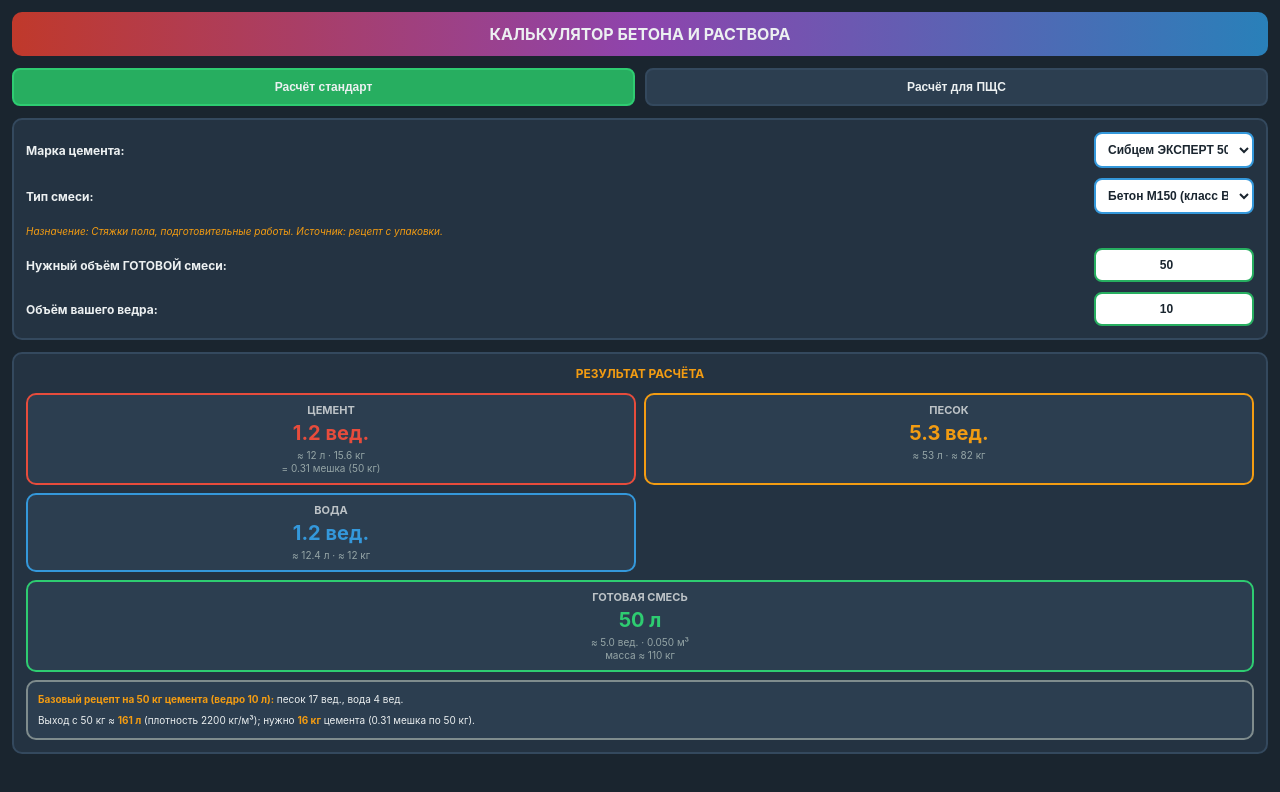
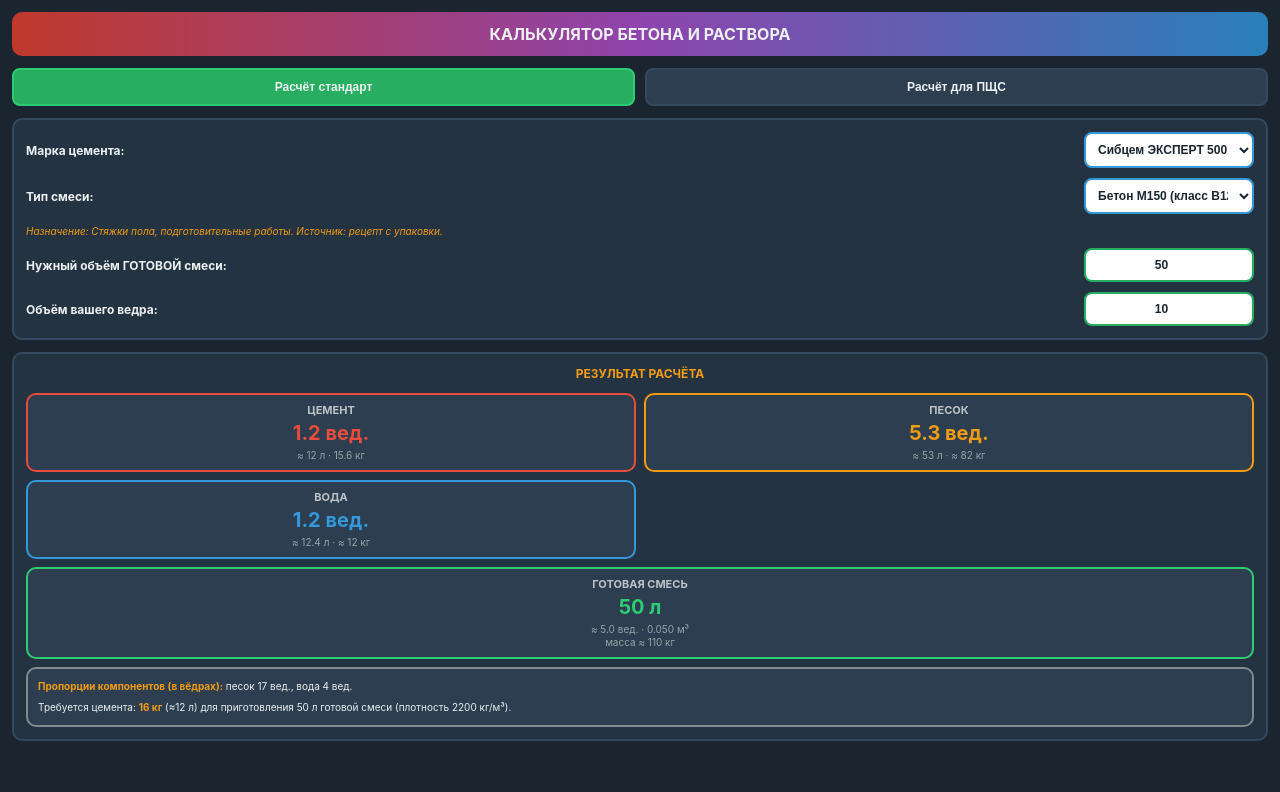
Before and after one commit to JEVzh/beton-calc, a plain HTML site: page index.html in a window 1280 px wide. Drawn offline with Linux system fonts and the light colour scheme.

Commit message:
Update index.html

```diff
--- a/index.html
+++ b/index.html
@@ -7,189 +7,34 @@
     <meta name="apple-mobile-web-app-capable" content="yes">
     <meta name="apple-mobile-web-app-status-bar-style" content="black-translucent">
     <title>Калькулятор бетона</title>
-
-    <!-- PWA: манифест + иконка -->
     <link rel="manifest" href="manifest.json">
-    <link rel="apple-touch-icon" href="icon.png">
-
     <style>
-        * {
-            margin: 0;
-            padding: 0;
-            box-sizing: border-box;
-        }
-
-        body {
-            font-family: -apple-system, BlinkMacSystemFont, 'Segoe UI', Roboto, sans-serif;
-            background: #1a252f;
-            color: #ecf0f1;
-            padding: 12px;
-            min-height: 100vh;
-        }
-
-        .header {
-            background: linear-gradient(90deg, #c0392b, #8e44ad, #2980b9);
-            padding: 12px;
-            border-radius: 10px;
-            text-align: center;
-            font-size: 16px;
-            font-weight: bold;
-            margin-bottom: 12px;
-        }
-
-        .mode-toggle {
-            display: flex;
-            gap: 10px;
-            justify-content: center;
-            margin-bottom: 12px;
-        }
-
-        .mode-btn {
-            flex: 1;
-            padding: 10px;
-            background: #2c3e50;
-            border: 2px solid #34495e;
-            border-radius: 8px;
-            color: #ecf0f1;
-            font-size: 12px;
-            font-weight: bold;
-            cursor: pointer;
-            transition: all 0.2s;
-        }
-
-        .mode-btn.active {
-            background: #27ae60;
-            border-color: #2ecc71;
-        }
-
-        .input-group {
-            background: #243342;
-            border: 2px solid #34495e;
-            border-radius: 10px;
-            padding: 12px;
-            margin-bottom: 12px;
-        }
-
-        .input-row {
-            display: flex;
-            align-items: center;
-            margin-bottom: 10px;
-            gap: 10px;
-        }
-
-        .input-row:last-child {
-            margin-bottom: 0;
-        }
-
-        .input-label {
-            flex: 1;
-            font-size: 12px;
-            font-weight: bold;
-        }
-
-        select, input {
-            width: 160px;
-            padding: 8px;
-            background: #ffffff;
-            color: #1a252f;
-            border: 2px solid #3498db;
-            border-radius: 8px;
-            font-size: 12px;
-            font-weight: bold;
-        }
-
-        input[type="number"] {
-            border-color: #27ae60;
-            text-align: center;
-        }
-
-        .mix-desc {
-            color: #f39c12;
-            font-size: 10px;
-            font-style: italic;
-            margin-top: 8px;
-            line-height: 1.4;
-        }
-
-        .results {
-            background: #243342;
-            border: 2px solid #34495e;
-            border-radius: 10px;
-            padding: 12px;
-        }
-
-        .results-title {
-            color: #f39c12;
-            font-size: 12px;
-            font-weight: bold;
-            margin-bottom: 12px;
-            text-align: center;
-        }
-
-        .cards-grid {
-            display: grid;
-            grid-template-columns: repeat(2, 1fr);
-            gap: 8px;
-            margin-bottom: 8px;
-        }
-
-        .card {
-            background: #2c3e50;
-            border: 2px solid #3498db;
-            border-radius: 10px;
-            padding: 8px;
-            text-align: center;
-        }
-
-        .card-title {
-            color: #bdc3c7;
-            font-size: 11px;
-            font-weight: bold;
-            margin-bottom: 4px;
-        }
-
-        .card-value {
-            font-size: 20px;
-            font-weight: bold;
-            margin-bottom: 4px;
-        }
-
-        .card-sub {
-            color: #95a5a6;
-            font-size: 10px;
-            line-height: 1.3;
-        }
-
-        .total-card {
-            grid-column: 1 / -1;
-            border-color: #2ecc71;
-        }
-
-        .total-card .card-value {
-            color: #2ecc71;
-        }
-
-        .info-frame {
-            background: #2c3e50;
-            border: 2px solid #7f8c8d;
-            border-radius: 10px;
-            padding: 10px;
-            margin-top: 8px;
-            font-size: 10px;
-            line-height: 1.5;
-        }
-
-        .info-line {
-            margin-bottom: 6px;
-        }
-
-        .info-line:last-child {
-            margin-bottom: 0;
-        }
-
-        .info-line b {
-            color: #f39c12;
-        }
+        * { margin: 0; padding: 0; box-sizing: border-box; }
+        body { font-family: -apple-system, BlinkMacSystemFont, 'Segoe UI', Roboto, sans-serif; background: #1a252f; color: #ecf0f1; padding: 12px; min-height: 100vh; }
+        .header { background: linear-gradient(90deg, #c0392b, #8e44ad, #2980b9); padding: 12px; border-radius: 10px; text-align: center; font-size: 16px; font-weight: bold; margin-bottom: 12px; }
+        .mode-toggle { display: flex; gap: 10px; justify-content: center; margin-bottom: 12px; }
+        .mode-btn { flex: 1; padding: 10px; background: #2c3e50; border: 2px solid #34495e; border-radius: 8px; color: #ecf0f1; font-size: 12px; font-weight: bold; cursor: pointer; transition: all 0.2s; }
+        .mode-btn.active { background: #27ae60; border-color: #2ecc71; }
+        .input-group { background: #243342; border: 2px solid #34495e; border-radius: 10px; padding: 12px; margin-bottom: 12px; }
+        .input-row { display: flex; align-items: center; margin-bottom: 10px; gap: 10px; }
+        .input-row:last-child { margin-bottom: 0; }
+        .input-label { flex: 1; font-size: 12px; font-weight: bold; }
+        select, input { width: 170px; padding: 8px; background: #ffffff; color: #1a252f; border: 2px solid #3498db; border-radius: 8px; font-size: 12px; font-weight: bold; }
+        input[type="number"] { border-color: #27ae60; text-align: center; }
+        .mix-desc { color: #f39c12; font-size: 10px; font-style: italic; margin-top: 8px; line-height: 1.4; }
+        .results { background: #243342; border: 2px solid #34495e; border-radius: 10px; padding: 12px; }
+        .results-title { color: #f39c12; font-size: 12px; font-weight: bold; margin-bottom: 12px; text-align: center; }
+        .cards-grid { display: grid; grid-template-columns: repeat(2, 1fr); gap: 8px; margin-bottom: 8px; }
+        .card { background: #2c3e50; border: 2px solid #3498db; border-radius: 10px; padding: 8px; text-align: center; }
+        .card-title { color: #bdc3c7; font-size: 11px; font-weight: bold; margin-bottom: 4px; }
+        .card-value { font-size: 20px; font-weight: bold; margin-bottom: 4px; }
+        .card-sub { color: #95a5a6; font-size: 10px; line-height: 1.3; }
+        .total-card { grid-column: 1 / -1; border-color: #2ecc71; }
+        .total-card .card-value { color: #2ecc71; }
+        .info-frame { background: #2c3e50; border: 2px solid #7f8c8d; border-radius: 10px; padding: 10px; margin-top: 8px; font-size: 10px; line-height: 1.5; }
+        .info-line { margin-bottom: 6px; }
+        .info-line:last-child { margin-bottom: 0; }
+        .info-line b { color: #f39c12; }
     </style>
 </head>
 <body>
@@ -203,24 +48,17 @@
     <div class="input-group">
         <div class="input-row">
             <label class="input-label">Марка цемента:</label>
-            <select id="cement" onchange="onCementChange()">
-                <option value="expert500">Сибцем ЭКСПЕРТ 500 (ЦЕМ I 42,5Н)</option>
-                <option value="profi450">Сибцем ПРОФИ 450 (ЦЕМ II/А-ЗО 32,5Б)</option>
-            </select>
+            <select id="cement" onchange="onCementChange()"></select>
         </div>
-
         <div class="input-row">
             <label class="input-label">Тип смеси:</label>
             <select id="mix" onchange="calculate()"></select>
         </div>
-
         <div class="mix-desc" id="mix-desc"></div>
-
         <div class="input-row" style="margin-top: 10px;">
             <label class="input-label">Нужный объём ГОТОВОЙ смеси:</label>
             <input type="number" id="volume" value="50" min="1" max="20000" step="1" oninput="calculate()">
         </div>
-
         <div class="input-row">
             <label class="input-label">Объём вашего ведра:</label>
             <input type="number" id="bucket" value="10" min="1" max="50" step="1" oninput="calculate()">
@@ -234,11 +72,11 @@
     </div>
 
     <script>
-        const REF_BAG_KG = 50.0;
-        const DENSITY = { cement: 1.30, sand: 1.55, gravel: 1.45, water: 1.00, pgs: 1.60 };
+        var REF_BAG_KG = 50.0;
+        var DENSITY = { cement: 1.30, sand: 1.55, gravel: 1.45, water: 1.00, pgs: 1.60 };
 
-        const RECIPES = {
-            expert500: {
+        var RECIPES = {
+            "Сибцем ЭКСПЕРТ 500": {
                 color: '#e74c3c',
                 mixes: {
                     'Бетон М150 (класс В12,5)': { gravel: 0.0, sand: 17.0, water: 4.0, density: 2.20, source: 'pack', desc: 'Стяжки пола, подготовительные работы' },
@@ -249,7 +87,7 @@
                     'Раствор кладочный/штукатурный М100': { gravel: 0.0, sand: 18.5, water: 4.5, density: 2.00, source: 'pack', desc: 'Кладка кирпича, штукатурка стен' }
                 }
             },
-            profi450: {
+            "Сибцем ПРОФИ 450": {
                 color: '#3498db',
                 mixes: {
                     'Бетон М150 (класс В12,5)': { gravel: 0.0, sand: 16.0, water: 4.0, density: 2.20, source: 'pack', desc: 'Стяжки пола, подготовительные работы' },
@@ -262,7 +100,9 @@
             }
         };
 
-        let currentMode = 'std';
+        var currentMode = 'std';
+
+        function fmtG(v) { return parseFloat(v.toPrecision(12)).toString(); }
 
         function setMode(mode) {
             currentMode = mode;
@@ -272,64 +112,55 @@
         }
 
         function onCementChange() {
-            const cement = document.getElementById('cement').value;
-            const mixSelect = document.getElementById('mix');
+            var cement = document.getElementById('cement').value;
+            var mixSelect = document.getElementById('mix');
             mixSelect.innerHTML = '';
-
-            const mixes = RECIPES[cement].mixes;
-            for (const mixName in mixes) {
-                const option = document.createElement('option');
-                option.value = mixName;
-                option.textContent = mixName;
+            var mixes = RECIPES[cement].mixes;
+            for (var name in mixes) {
+                var option = document.createElement('option');
+                option.value = name;
+                option.textContent = name;
                 mixSelect.appendChild(option);
             }
-
             calculate();
         }
 
         function calculate() {
-            const cementKey = document.getElementById('cement').value;
-            const mixName = document.getElementById('mix').value;
-            const mix = RECIPES[cementKey].mixes[mixName];
-
+            var cementKey = document.getElementById('cement').value;
+            var mixName = document.getElementById('mix').value;
+            var mix = RECIPES[cementKey].mixes[mixName];
             if (!mix) return;
 
-            const bucket = parseFloat(document.getElementById('bucket').value) || 10;
-            const target = parseFloat(document.getElementById('volume').value) || 50;
-
+            var bucket = parseFloat(document.getElementById('bucket').value) || 10;
+            var target = parseFloat(document.getElementById('volume').value) || 50;
             if (bucket <= 0 || target <= 0) return;
 
-            const usePgs = currentMode === 'pgs';
-            const hasGravel = mix.gravel > 0;
-            const pgsMode = usePgs && hasGravel;
+            var usePgs = (currentMode === 'pgs');
+            var hasGravel = mix.gravel > 0;
+            var pgsMode = usePgs && hasGravel;
 
-            // Расчёт по рецепту на 50 кг цемента
-            const sandL = mix.sand * bucket;
-            const gravelL = mix.gravel * bucket;
-            const waterL = mix.water * bucket;
+            var sandL = mix.sand * bucket;
+            var gravelL = mix.gravel * bucket;
+            var waterL = mix.water * bucket;
 
-            const massPerBag = REF_BAG_KG +
-                sandL * DENSITY.sand +
-                gravelL * DENSITY.gravel +
-                waterL * DENSITY.water;
+            var massPerBag = REF_BAG_KG + sandL * DENSITY.sand + gravelL * DENSITY.gravel + waterL * DENSITY.water;
+            var outputPerBag = massPerBag / mix.density;
+            var scale = target / outputPerBag;
 
-            const outputPerBag = massPerBag / mix.density;
-            const scale = target / outputPerBag;
+            var cementKg = REF_BAG_KG * scale;
+            var cementL = cementKg / DENSITY.cement;
+            var cementB = cementL / bucket;
 
-            const cementKg = REF_BAG_KG * scale;
-            const cementL = cementKg / DENSITY.cement;
-            const cementB = cementL / bucket;
+            var sandB = mix.sand * scale;
+            var gravelB = mix.gravel * scale;
+            var waterB = mix.water * scale;
 
-            const sandB = mix.sand * scale;
-            const gravelB = mix.gravel * scale;
-            const waterB = mix.water * scale;
+            var sandKg = sandB * bucket * DENSITY.sand;
+            var gravelKg = gravelB * bucket * DENSITY.gravel;
+            var waterNeed = waterB * bucket;
+            var totalMass = massPerBag * scale;
 
-            const sandKg = sandB * bucket * DENSITY.sand;
-            const gravelKg = gravelB * bucket * DENSITY.gravel;
-            const waterNeed = waterB * bucket;
-            const totalMass = massPerBag * scale;
-
-            let pgsKg, pgsL, pgsB, sandPct, gravelPct;
+            var pgsKg = 0, pgsL = 0, pgsB = 0, sandPct = 0, gravelPct = 0;
             if (hasGravel) {
                 pgsKg = sandKg + gravelKg;
                 pgsL = pgsKg / DENSITY.pgs;
@@ -338,101 +169,65 @@
                 gravelPct = 100.0 - sandPct;
             }
 
-            // Обновление описания смеси
-            const src = mix.source === 'pack' ? 'рецепт с упаковки' : 'пропорция расчётная (на упаковке нет)';
-            document.getElementById('mix-desc').textContent =
-                `Назначение: ${mix.desc}. Источник: ${src}.`;
+            var src = (mix.source === 'pack') ? 'рецепт с упаковки' : 'пропорция расчётная (на упаковке нет)';
+            document.getElementById('mix-desc').textContent = 'Назначение: ' + mix.desc + '. Источник: ' + src + '.';
 
-            // Формирование карточек
-            const color = RECIPES[cementKey].color;
-            const cards = [];
+            var color = RECIPES[cementKey].color;
+            var cards = [];
+            cards.push({ title: 'ЦЕМЕНТ', value: cementB.toFixed(1) + ' вед.', sub: '≈ ' + cementL.toFixed(0) + ' л · ' + cementKg.toFixed(1) + ' кг', color: color });
 
-            cards.push({
-                title: 'ЦЕМЕНТ',
-                value: `${cementB.toFixed(1)} вед.`,
-                sub: `≈ ${cementL.toFixed(0)} л · ${cementKg.toFixed(1)} кг\n= ${scale.toFixed(2)} мешка (50 кг)`,
-                color: color
+            if (pgsMode) {
+                cards.push({ title: 'ПЩС (замена песка + щебня)', value: pgsB.toFixed(1) + ' вед.', sub: '≈ ' + pgsL.toFixed(0) + ' л · ≈ ' + pgsKg.toFixed(0) + ' кг\nсостав: песок ' + sandPct.toFixed(0) + '% / щебень ' + gravelPct.toFixed(0) + '%', color: '#16a085' });
+            } else {
+                cards.push({ title: 'ПЕСОК', value: sandB.toFixed(1) + ' вед.', sub: '≈ ' + (sandB * bucket).toFixed(0) + ' л · ≈ ' + sandKg.toFixed(0) + ' кг', color: '#f39c12' });
+                if (hasGravel) {
+                    cards.push({ title: 'ЩЕБЕНЬ', value: gravelB.toFixed(1) + ' вед.', sub: '≈ ' + (gravelB * bucket).toFixed(0) + ' л · ≈ ' + gravelKg.toFixed(0) + ' кг', color: '#e67e22' });
+                }
+            }
+            cards.push({ title: 'ВОДА', value: waterB.toFixed(1) + ' вед.', sub: '≈ ' + waterNeed.toFixed(1) + ' л · ≈ ' + waterNeed.toFixed(0) + ' кг', color: '#3498db' });
+
+            var grid = document.getElementById('cards-grid');
+            grid.innerHTML = '';
+            cards.forEach(function (card) {
+                var el = document.createElement('div');
+                el.className = 'card';
+                el.style.borderColor = card.color;
+                el.innerHTML = '<div class="card-title">' + card.title + '</div>' +
+                    '<div class="card-value" style="color:' + card.color + '">' + card.value + '</div>' +
+                    '<div class="card-sub">' + card.sub.replace(/\n/g, '<br>') + '</div>';
+                grid.appendChild(el);
             });
 
+            var total = document.createElement('div');
+            total.className = 'card total-card';
+            total.innerHTML = '<div class="card-title">ГОТОВАЯ СМЕСЬ</div>' +
+                '<div class="card-value">' + fmtG(target) + ' л</div>' +
+                '<div class="card-sub">≈ ' + (target / bucket).toFixed(1) + ' вед. · ' + (target / 1000).toFixed(3) + ' м³<br>масса ≈ ' + totalMass.toFixed(0) + ' кг</div>';
+            grid.appendChild(total);
+
+            var gravelTxt = hasGravel ? ('щебень ' + fmtG(mix.gravel) + ' вед., ') : '';
+            var lines = [];
+            lines.push('<b>Пропорции компонентов (в вёдрах):</b> песок ' + fmtG(mix.sand) + ' вед., ' + gravelTxt + 'вода ' + fmtG(mix.water) + ' вед.');
+            lines.push('Требуется цемента: <b>' + cementKg.toFixed(0) + ' кг</b> (≈' + cementL.toFixed(0) + ' л) для приготовления ' + fmtG(target) + ' л готовой смеси (плотность ' + (mix.density * 1000).toFixed(0) + ' кг/м³).');
             if (pgsMode) {
-                cards.push({
-                    title: 'ПЩС (замена песка + щебня)',
-                    value: `${pgsB.toFixed(1)} вед.`,
-                    sub: `≈ ${pgsL.toFixed(0)} л · ≈ ${pgsKg.toFixed(0)} кг\nсостав: песок ${sandPct.toFixed(0)}% / щебень ${gravelPct.toFixed(0)}%`,
-                    color: '#16a085'
-                });
-            } else {
-                cards.push({
-                    title: 'ПЕСОК',
-                    value: `${sandB.toFixed(1)} вед.`,
-                    sub: `≈ ${(sandB * bucket).toFixed(0)} л · ≈ ${sandKg.toFixed(0)} кг`,
-                    color: '#f39c12'
-                });
-
-                if (hasGravel) {
-                    cards.push({
-                        title: 'ЩЕБЕНЬ',
-                        value: `${gravelB.toFixed(1)} вед.`,
-                        sub: `≈ ${(gravelB * bucket).toFixed(0)} л · ≈ ${gravelKg.toFixed(0)} кг`,
-                        color: '#e67e22'
-                    });
-                }
+                lines.push('<b>Режим ПЩС:</b> ' + pgsB.toFixed(1) + ' вед. (≈' + pgsKg.toFixed(0) + ' кг) заменяют песок и щебень. Подбирайте ПЩС с составом песок ≈' + sandPct.toFixed(0) + '% / щебень ≈' + gravelPct.toFixed(0) + '% по массе; если в вашем ПЩС песка меньше — добавьте 1–2 ведра песка на замес.');
+            } else if (usePgs && !hasGravel) {
+                lines.push('В этой смеси нет щебня — ПЩС не применяется, расчёт выполнен по стандарту.');
             }
-
-            cards.push({
-                title: 'ВОДА',
-                value: `${waterB.toFixed(1)} вед.`,
-                sub: `≈ ${waterNeed.toFixed(1)} л · ≈ ${waterNeed.toFixed(0)} кг`,
-                color: '#3498db'
-            });
-
-            // Отрисовка карточек
-            const grid = document.getElementById('cards-grid');
-            grid.innerHTML = '';
-
-            cards.forEach(card => {
-                const cardEl = document.createElement('div');
-                cardEl.className = 'card';
-                cardEl.style.borderColor = card.color;
-                cardEl.innerHTML = `
-                    <div class="card-title">${card.title}</div>
-                    <div class="card-value" style="color: ${card.color}">${card.value}</div>
-                    <div class="card-sub">${card.sub.replace(/\n/g, '<br>')}</div>
-                `;
-                grid.appendChild(cardEl);
-            });
-
-            // Итоговая карточка
-            const totalCard = document.createElement('div');
-            totalCard.className = 'card total-card';
-            totalCard.innerHTML = `
-                <div class="card-title">ГОТОВАЯ СМЕСЬ</div>
-                <div class="card-value">${target} л</div>
-                <div class="card-sub">≈ ${(target / bucket).toFixed(1)} вед. · ${(target / 1000).toFixed(3)} м³<br>масса ≈ ${totalMass.toFixed(0)} кг</div>
-            `;
-            grid.appendChild(totalCard);
-
-            // Информационная справка
-            const gravelTxt = hasGravel ? `щебень ${mix.gravel} вед., ` : '';
-            const infoLines = [
-                `<b>Базовый рецепт на 50 кг цемента (ведро ${bucket} л):</b> песок ${mix.sand} вед., ${gravelTxt}вода ${mix.water} вед.`,
-                `Выход с 50 кг ≈ <b>${outputPerBag.toFixed(0)} л</b> (плотность ${(mix.density * 1000).toFixed(0)} кг/м³); нужно <b>${cementKg.toFixed(0)} кг</b> цемента (${scale.toFixed(2)} мешка по 50 кг).`
-            ];
-
-            if (pgsMode) {
-                infoLines.push(
-                    `<b>Режим ПЩС:</b> ${pgsB.toFixed(1)} вед. (≈${pgsKg.toFixed(0)} кг) заменяют песок и щебень. Подбирайте ПЩС с составом песок ≈${sandPct.toFixed(0)}% / щебень ≈${gravelPct.toFixed(0)}% по массе; если в вашем ПЩС песка меньше — добавьте 1–2 ведра песка на замес.`
-                );
-            } else if (usePgs && !hasGravel) {
-                infoLines.push('В этой смеси нет щебня — ПЩС не применяется, расчёт выполнен по стандарту.');
-            }
-
-            document.getElementById('info-frame').innerHTML =
-                infoLines.map(line => `<div class="info-line">${line}</div>`).join('');
+            document.getElementById('info-frame').innerHTML = lines.map(function (l) { return '<div class="info-line">' + l + '</div>'; }).join('');
         }
 
-        // Инициализация
-        onCementChange();
+        // Заполняем список цементов и запускаем первый расчёт
+        (function init() {
+            var cementSelect = document.getElementById('cement');
+            for (var name in RECIPES) {
+                var option = document.createElement('option');
+                option.value = name;
+                option.textContent = name;
+                cementSelect.appendChild(option);
+            }
+            onCementChange();
+        })();
 
         // PWA: регистрация Service Worker
         if ('serviceWorker' in navigator) {
```
